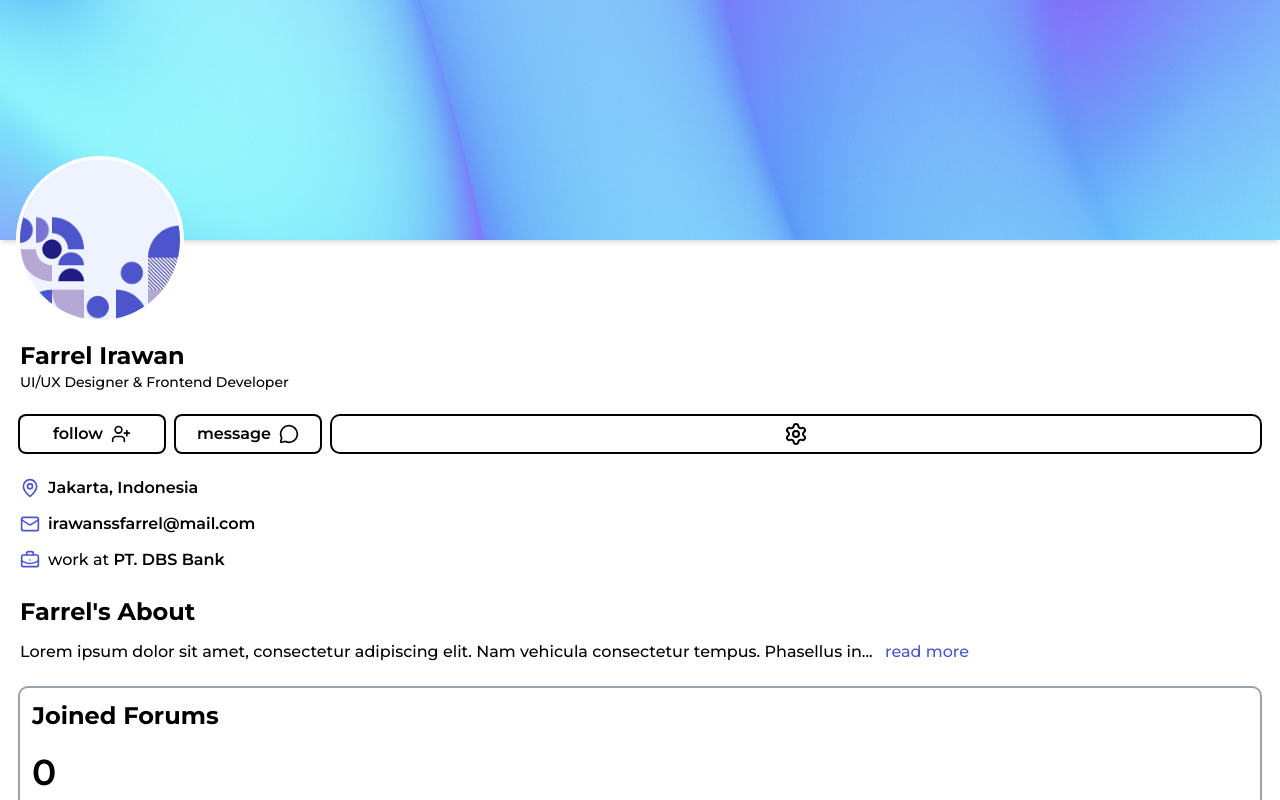
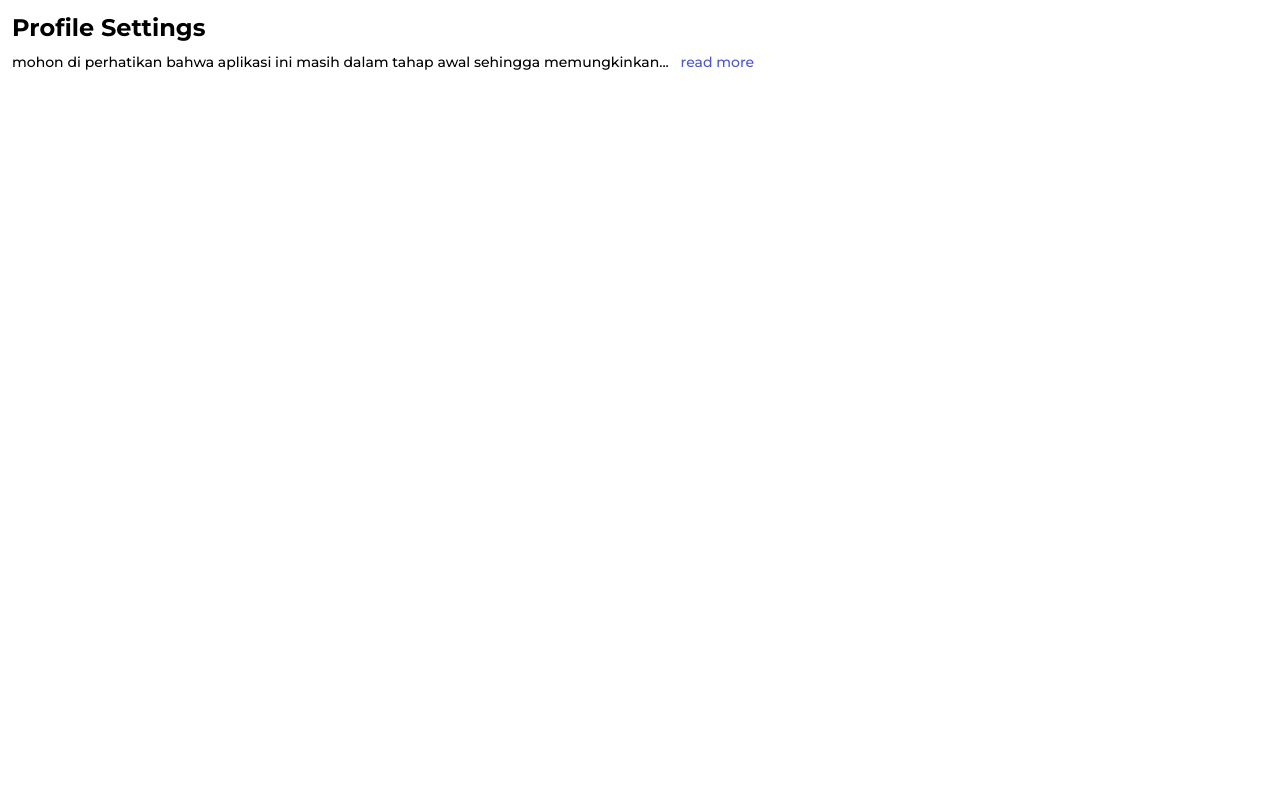
Before and after one commit to MrIrawan/indoforum, a Next.js app: page /profile/settings in a window 1280 px wide. Shown: the top 800 px of the page. Built offline with nearby package versions, Linux system fonts and the light colour scheme.

Commit message:
membuat page profile settings

```diff
--- /dev/null
+++ b/src/app/profile/settings/page.js
@@ -0,0 +1,16 @@
+import ReadMore from "@/components/ui/ReadMore"
+
+export default function ProfileSettings() {
+    return (
+        <div className="w-full flex flex-col gap-3">
+            <div className="w-full flex flex-col gap-2 p-3">
+                <h2 className="text-2xl font-m-bold capitalize">Profile Settings</h2>
+                <ReadMore
+                    text={"mohon di perhatikan bahwa aplikasi ini masih dalam tahap awal sehingga memungkinkan terjadinya beberapa fungsi berjalan kurang optimal."}
+                    amountOfWord={13}
+                    textStyle="text-sm font-m-medium"
+                />
+            </div>
+        </div>
+    )
+}
```
